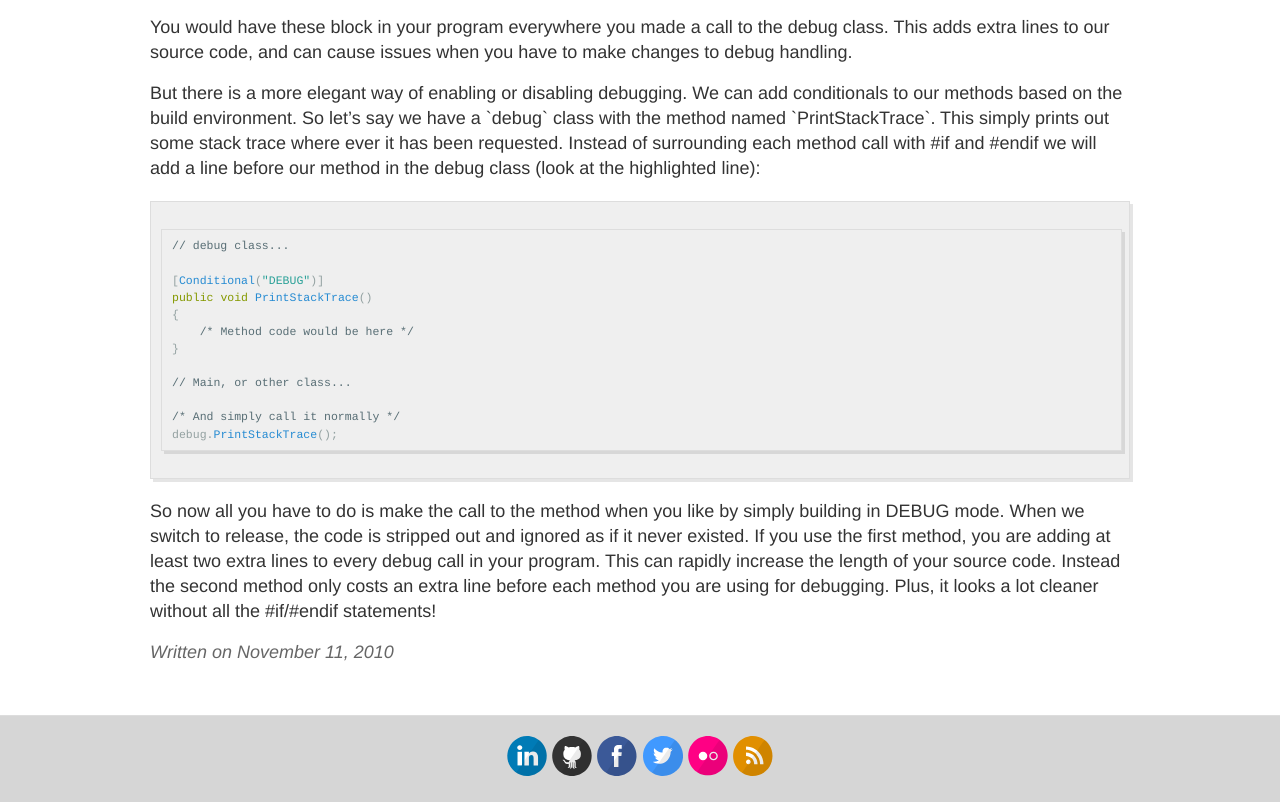
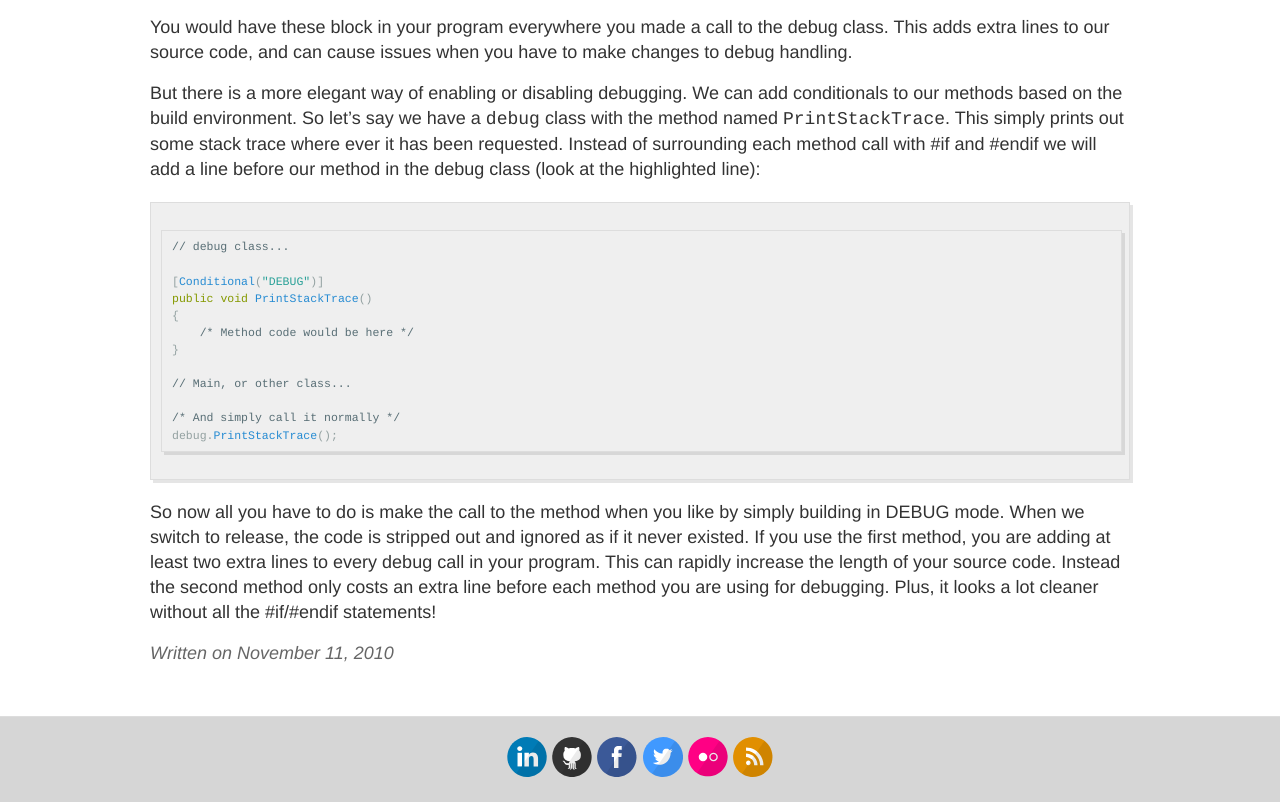
Before and after one commit to urda/website, a Jekyll site: the page built from _posts/2010-11-11-debugging-with-conditionals.md, in a window 1280 px wide. Shown: the part 516-1318 px from the top of the page. Built offline with Jekyll 4.4.1, drawn with Linux system fonts in a browser that asks for light colours; Markdown is read by kramdown in place of the engine named in the settings.

Commit message:
Fix this translation

```diff
--- a/_posts/2010-11-11-debugging-with-conditionals.md
+++ b/_posts/2010-11-11-debugging-with-conditionals.md
@@ -31,7 +31,7 @@ you have to make changes to debug handling.
 
 But there is a more elegant way of enabling or disabling debugging. We can add
 conditionals to our methods based on the build environment. So let's say we have
-a \`debug\` class with the method named \`PrintStackTrace\`. This simply prints
+a `debug` class with the method named `PrintStackTrace`. This simply prints
 out some stack trace where ever it has been requested. Instead of surrounding
 each method call with #if and #endif we will add a line before our method in the
 debug class (look at the highlighted line):
```
